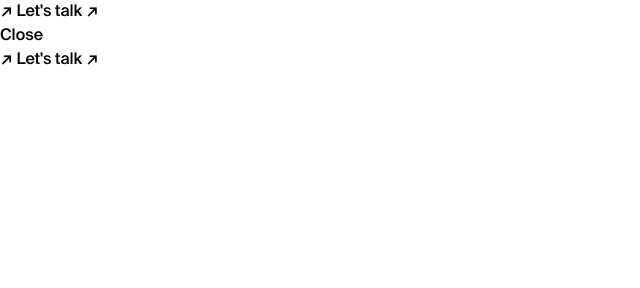
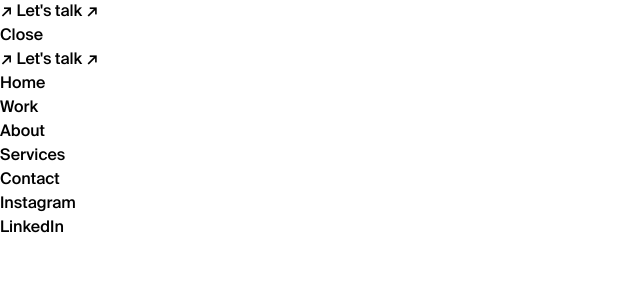
Before and after one commit to ritam-student/rejouice-UI, a React (Vite) app: page / in a window 1280 px wide. Shown: the part 146-434 px from the top of the page, without its empty margins (0-640 px from the left). Built offline with nearby package versions, Linux system fonts and the light colour scheme.

Commit message:
fix the menuebar display

```diff
--- a/index.html
+++ b/index.html
@@ -4,7 +4,7 @@
     <meta charset="UTF-8" />
     <link rel="icon" type="image/svg+xml" href="/favicon.png" />
     <meta name="viewport" content="width=device-width, initial-scale=1.0" />
-    <title>Rejouice</title>
+    <title>REJOUICE</title>
   </head>
   <body>
     <div id="root"></div>
--- a/src/components/Nav.tsx
+++ b/src/components/Nav.tsx
@@ -8,7 +8,12 @@ export default function NavBar() {
 
     const {contextSafe} = useGSAP();
 
-
+    useGSAP(() => {
+        gsap.to(".text" , {
+                scaleY: 1,
+                stagger: 0.05
+            })
+    } , [])
 
 
     const letsTalkRef = useRef(null);
@@ -73,7 +78,7 @@ export default function NavBar() {
             // close menue
             setIsMenueOpen(false);
             const tl = gsap.timeline();
-            tl.to(".text" , {
+            tl.to(".t1" , {
                 scaleY: 0,
                 stagger: -0.05
             });
@@ -92,7 +97,7 @@ export default function NavBar() {
                 duration: 0.4,
                 ease: "expoScale(0.5,7,none)",
             });
-            tl1.to(".text" , {
+            tl1.to(".t1" , {
                 scaleY: 1,
                 stagger: 0.05
             })
@@ -128,17 +133,17 @@ export default function NavBar() {
 
                 <div onMouseOver={LetsTalkMoveSm} onMouseLeave={LetsTalkMoveSmBack} className="overflow-hidden inline-block "><p ref={letsTalkSmRef} className=" text-xl translate-x-[-13%] relative after:absolute after:bottom-0 after:left-0 after:w-0 after:h-0.5 after:bg-white hover:after:w-full after:transition-all after:duration-500 after:ease-linear after:delay-300 cursor-pointer  inline-block">↗ Let's talk ↗</p></div>
 
-                <div className="text-5xl  my-16 flex flex-col  items-start justify-start gap-3 cursor-pointer ">
-                    <p   className="text-gray-400 text overflow-hidden origin-bottom">Home</p>
-                    <p className="text overflow-hidden origin-bottom">Work</p>
-                    <p className="text overflow-hidden origin-bottom">About</p>
-                    <p className="text overflow-hidden origin-bottom">Services</p>
-                    <p className="text overflow-hidden origin-bottom">Contact</p>
+                <div className="text-5xl my-16 flex flex-col items-start justify-start gap-3 cursor-pointer">
+                    <p className="t1 text-gray-400  overflow-hidden origin-bottom " >Home</p>
+                    <p className="t1 overflow-hidden origin-bottom" >Work</p>
+                    <p className="t1 overflow-hidden origin-bottom" >About</p>
+                    <p className="t1 overflow-hidden origin-bottom" >Services</p>
+                    <p className="t1 overflow-hidden origin-bottom" >Contact</p>
                 </div>
 
-                <div className="text-2xl  flex flex-col items-start gap-3">
-                    <p className="text overflow-hidden origin-bottom">Instagram</p>
-                    <p className="text overflow-hidden origin-bottom">LinkedIn</p>
+                <div className="text-2xl  flex flex-col items-start gap-3 ">
+                    <p className="t1 overflow-hidden origin-bottom">Instagram</p>
+                    <p className="t1 overflow-hidden origin-bottom">LinkedIn</p>
                 </div>
         </div>
     </nav>
```
